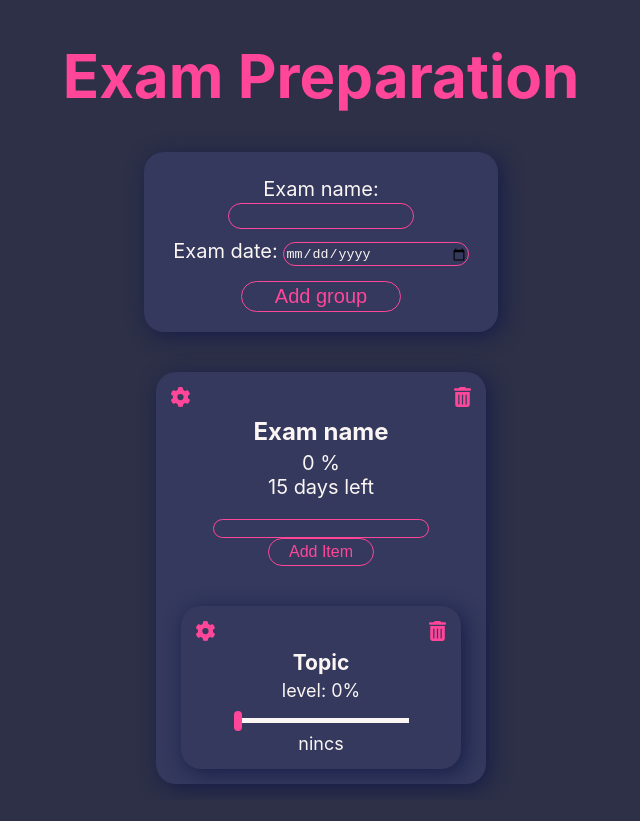
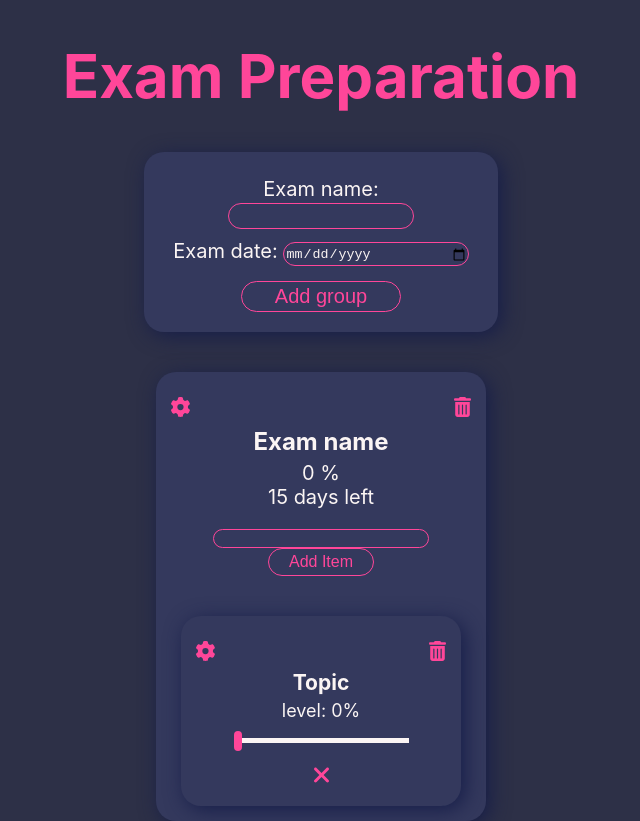
Before and after one commit to cintia-sari/exam-preparation-react, a React (Create React App) app: page / in a window 1280 px wide. Shown: the whole page, without its empty margins (319-959 px from the left). Before the commit the page ends 800 px from the top, so only its background shows below. Built offline with nearby package versions, Linux system fonts and the light colour scheme.

Commit message:
Check.svg and Xmark svg paste as an image

```diff
--- a/src/Components/TopicGroup/TopicGroup.css
+++ b/src/Components/TopicGroup/TopicGroup.css
@@ -51,3 +51,13 @@ input[type=range] {
     justify-content: center;
     margin:10px;
   }
+
+  img{
+    height: 1.2rem;
+    cursor: pointer;
+    margin-top: 10px;
+  }
+
+  img:hover{
+    scale: 1.2;
+  }
--- a/src/Components/TopicGroup/TopicGroup.jsx
+++ b/src/Components/TopicGroup/TopicGroup.jsx
@@ -2,6 +2,8 @@ import React from 'react';
 import Delete from "../Icons/Delete.svg";
 import Settings from "../Icons/Settings.svg";
 import "./TopicGroup.css";
+import Check from "../Icons/Check.svg";
+import Xmark from "../Icons/Xmark.svg";
 
 export default function TopicGroup(props) {
     const [value,setValue]=React.useState("")
@@ -74,9 +76,10 @@ console.log("ezt",changeClassName())
                 </label>
             </div>
             <div onClick={handleChangeHasTopic}>{props.topic.hasTopic ?
-                    "van"
+                    <img className='Check' src={Check} alt="haveTopic"></img>
                     :
-                    "nincs"}
+                    <img className='Xmark' src={Xmark} alt="haveNotTopic"></img>
+                    }
             </div>
 
         </div>
```
